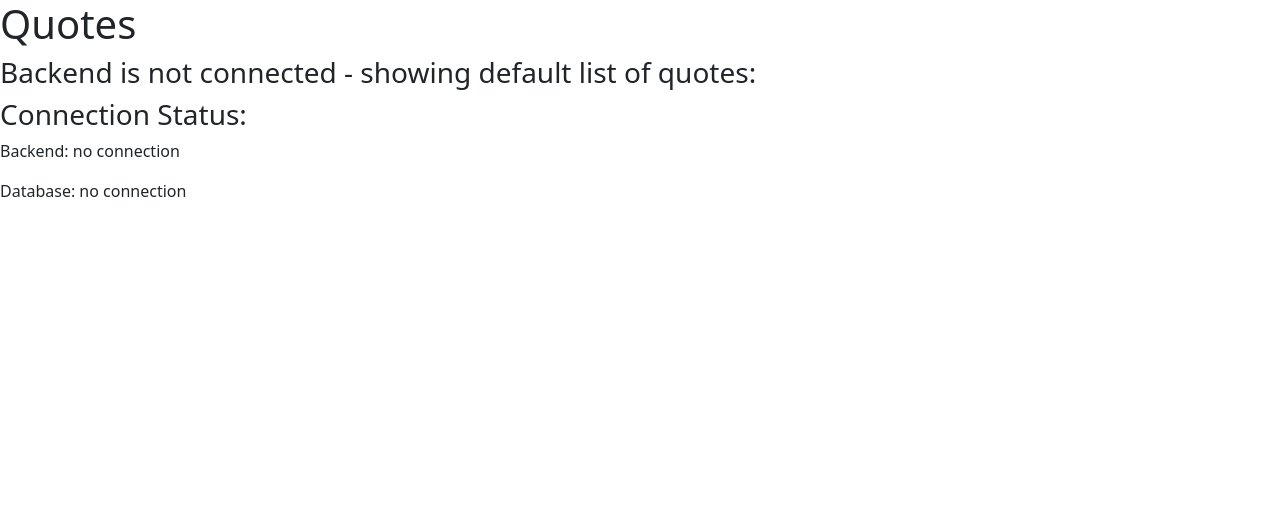
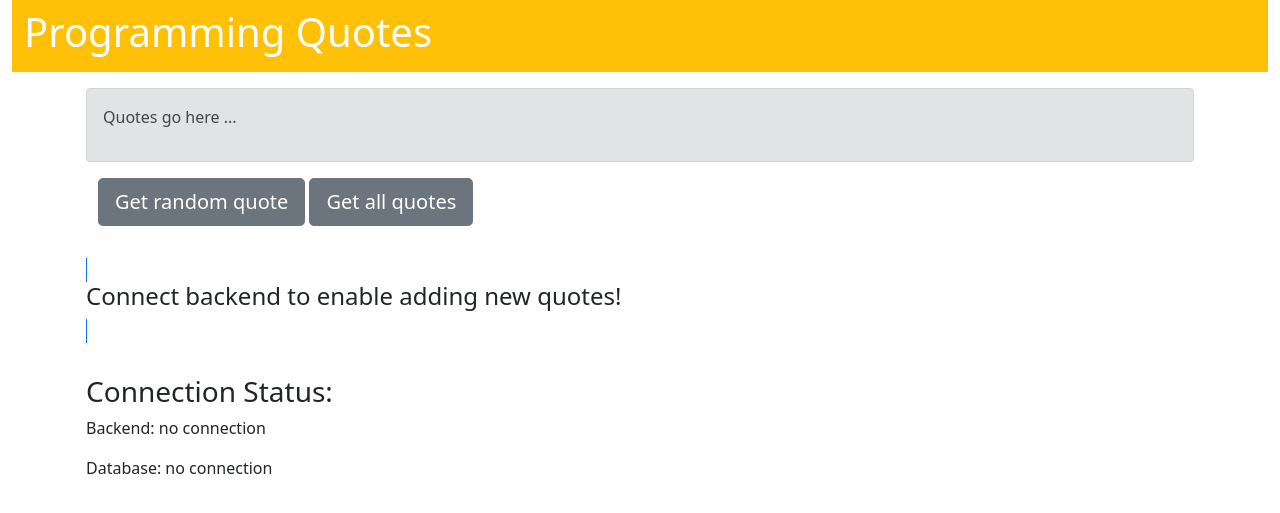
Before and after one commit to eficode-academy/quotes-flask, a Flask app: template frontend/templates/index.html in a window 1280 px wide. Shown: the top 513 px of the page. Run offline with Flask 2, Linux system fonts and the light colour scheme; the template is opened without the code that fills it, so the values that code supplies are empty.

Commit message:
progress on GUI frontend

```diff
--- /dev/null
+++ b/frontend/static/script.js
@@ -0,0 +1,71 @@
+function getRandom() {
+    get("/random-quote");
+}
+
+function getAll() {
+    get_json("/quotes");
+}
+
+function get(endpoint) {
+    var xhttp = new XMLHttpRequest();
+    xhttp.onload = function() {
+        if (this.status == 200) {
+            document.getElementById("quotes-container").innerHTML = this.responseText;
+        }
+    };
+    xhttp.open("GET", endpoint, true);
+    xhttp.send();
+}
+
+function get_json(endpoint) {
+    var xhttp = new XMLHttpRequest();
+    xhttp.onload = function() {
+        if (this.status == 200) {
+            // reset contents of quotes-container
+            document.getElementById("quotes-container").innerHTML = "";
+            // parse received json body to list
+            var quotes = JSON.parse(this.responseText);
+            // find the html container
+            var container = document.querySelector('#quotes-container');
+            // create a ul tag
+            var ul = document.createElement('ul');
+            // iterate over quotes and creat a li tag for each
+            quotes.forEach(function (quote) {
+                var li = document.createElement('li');
+                li.textContent = quote;
+                ul.appendChild(li);
+            });
+            // close ul tag
+            container.appendChild(ul);
+        }
+    };
+    xhttp.open("GET", endpoint, true);
+    xhttp.send();
+}
+
+function addCookie(e) {
+    e.preventDefault();
+    try {
+
+        const params = {
+            quote: document.querySelector('#quote').value,
+        }
+
+        var xhttp = new XMLHttpRequest();
+        xhttp.onload = function() {
+            if (this.status == 200) {
+                document.getElementById("quotes-container").innerHTML = this.responseText;
+                document.querySelector('#quote').value = ""
+            } else {
+                document.getElementById("output").innerHTML =
+                    `Error: ${this.status}, ${this.responseText}`
+            }
+        };
+        xhttp.open("POST", "/add-quote", true);
+        xhttp.setRequestHeader('Content-type', 'application/json');
+        xhttp.send(JSON.stringify(params));
+    } catch (e) {
+        document.getElementById("quotes-container").innerHTML = e.message;
+    }
+    return false;
+}
--- a/frontend/templates/index.html
+++ b/frontend/templates/index.html
@@ -1,21 +1,80 @@
 <head>
+    <title>Programming Quotes</title>
+
+    <meta charset="utf-8">
+    <meta name="viewport" content="width=device-width, initial-scale=1">
+
     <!-- Bootstrap CSS only -->
     <link href="https://cdn.jsdelivr.net/npm/bootstrap@5.1.3/dist/css/bootstrap.min.css" rel="stylesheet" integrity="sha384-1BmE4kWBq78iYhFldvKuhfTAU6auU8tT94WrHftjDbrCEXSU1oBoqyl2QvZ6jIW3" crossorigin="anonymous">
+
+    <!-- get the static .js script file -->
+    <script src="{{ url_for('static', filename='script.js') }}"></script>
 </head>
 
-<h1>Quotes</h1>
+<html>
+
+    <div class="container-fluid">
+
+        <!-- header -->
+        <nav class="navbar bg-warning text-white">
+          <div class="container-fluid">
+                <h1>Programming Quotes</h1>
+          </div>
+        </nav>
+
+        <!-- <h1>Programming Quotes</h1> -->
+
+        <div class="container p-3">
+
+            <div class="alert alert-secondary" role="alert" id="quotes-container">
+                <p>Quotes go here ...</p>
+            </div>
+
+            <div class="container">
+                <!-- button to get all quotes -->
+                    <button type="button" class="btn btn-secondary btn-lg" onclick="getRandom()">Get random quote</button>
+                <button type="button" class="btn btn-secondary btn-lg" onclick="getAll()">Get all quotes</button>
+            </div>
+
+        </div>
+
+        <!-- {% if backend %} -->
+        <!-- <h3>Showing quotes from backend:</h3> -->
+        <!-- {% else %} -->
+        <!-- <h3>Backend is not connected - showing default list of quotes:</h3> -->
+        <!-- {% endif %} -->
+
+        <!-- {% for quote in quotes %} -->
+        <!-- <li>{{ quote }}</li> -->
+        <!-- {% endfor %} -->
+
+        </div>
+
+        <div class="container p-3">
+
+            <!-- TODO fix border -->
+            <span class="border border-primary">
+
+                {% if backend %}
+                <h2>Submit a new Quote:</h2>
+
+                <form onsubmit="return addCookie(event)">
+                  <label class="form-label">Quote:</label>
+                  <input id="quote"  class="form-control" type="text" name="quote"><br />
+                  <input class="btn btn-outline-secondary" type="submit" value="Submit!">
+                </form>
+                {% else %}
+
+                <h4>Connect backend to enable adding new quotes!</h4>
+
+                {% endif %}
+
+            </span>
+
+        </div>
 
 
-{% if backend %}
-<h3>Showing quotes from backend:</h3>
-{% else %}
-<h3>Backend is not connected - showing default list of quotes:</h3>
-{% endif %}
-
-{% for quote in quotes %}
-<li>{{ quote }}</li>
-{% endfor %}
-
+        <div class="container p-3">
 
             <h3>Connection Status:</h3>
 
@@ -30,3 +89,6 @@
             {% else %}
             <p>Database: no connection<p>
             {% endif %}
+        </div>
+    </div>
+</html>
```
Lines whose indentation alone changed are shown as unchanged.
